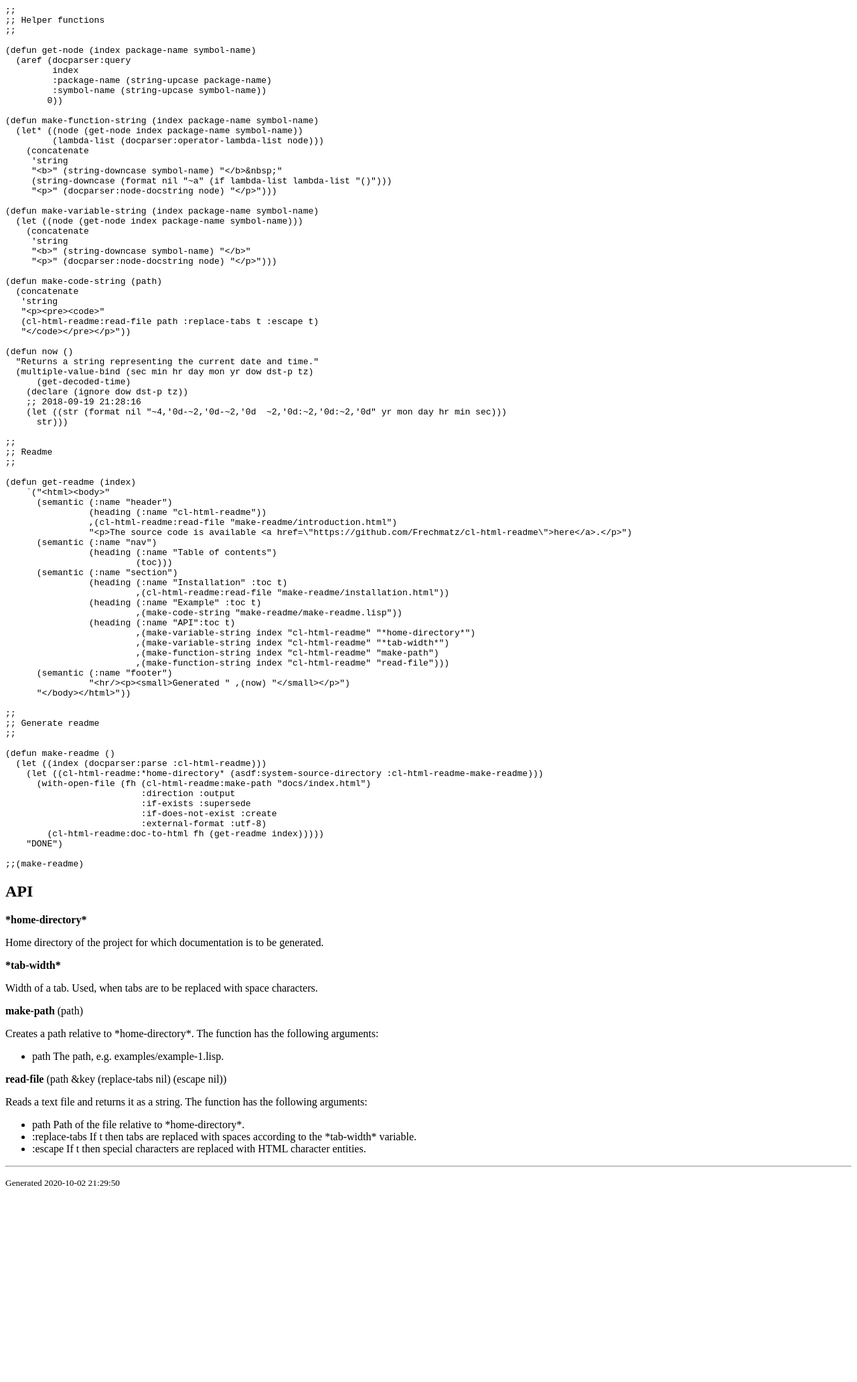
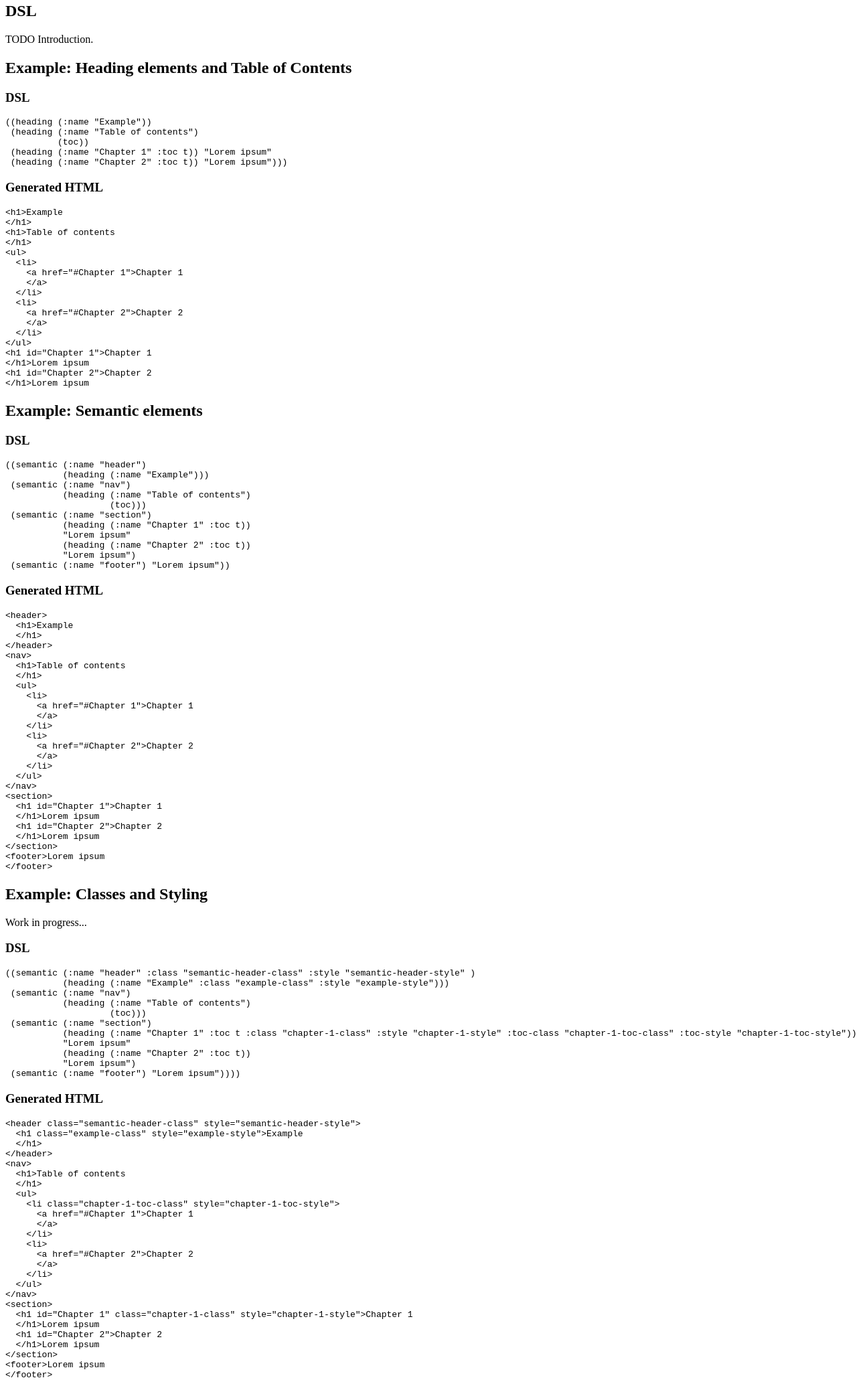
Before and after one commit to Frechmatz/cl-html-readme, a plain HTML site: page docs/index.html in a window 1280 px wide. Shown: the part 582-2646 px from the top of the page at 67% size. Before the commit the page ends 2373 px from the top, so only its background shows below. Drawn offline with Linux system fonts and the light colour scheme.

Commit message:
DSL documentation (work in progress)

```diff
--- a/docs/index.html
+++ b/docs/index.html
@@ -1,4 +1,4 @@
-<html><body><header  ><h1 id="NIL"  >cl-html-readme</h1>A Documentation Generator for Common Lisp projects. The key concepts are as follows:
+<html><body><header><h1>cl-html-readme</h1>A Documentation Generator for Common Lisp projects. The key concepts are as follows:
 <ul>
     <li>The generated documentation consists of HTML files.</li>
     <li>Docstrings are using HTML as markup language.</li>
@@ -7,10 +7,109 @@
     <li>Generation of HTML headings, a Table Of Contents and HTML semantic elements via a DSL.</li>
     <li>No wrapping of the <a href="http://www.lispworks.com/documentation/lw50/CLHS/Body/f_docume.htm">documentation</a> function.</li>
     <li>Keeping predefined HTML markup at a minimum.</li>
-</ul><p>The source code is available <a href="https://github.com/Frechmatz/cl-html-readme">here</a>.</p></header><nav  ><h1 id="NIL"  >Table of contents</h1><ul  ><li  > <a href="#Installation-1">Installation</a></li><li  > <a href="#Example-2">Example</a></li><li  > <a href="#API-3">API</a></li></ul></nav><section  ><h1 id="Installation-1"  >Installation</h1><pre><code>
+</ul><p>The source code is available <a href="https://github.com/Frechmatz/cl-html-readme">here</a>.</p></header><nav><h1>Table of contents</h1><ul><li><a href="#Installation">Installation</a></li><li><a href="#DSL">DSL</a><ul><li><a href="#Example: Heading elements and Table of Contents">Example: Heading elements and Table of Contents</a></li><li><a href="#Example: Semantic elements">Example: Semantic elements</a></li><li><a href="#Example: Classes and Styling">Example: Classes and Styling</a></li></ul></li><li><a href="#API">API</a></li><li><a href="#Complete Readme-Generation example">Complete Readme-Generation example</a></li></ul></nav><section><h1 id="Installation">Installation</h1><pre><code>
 cd ~/quicklisp/local-projects
 git clone https://github.com/Frechmatz/cl-html-readme.git
-</code></pre><h1 id="Example-2"  >Example</h1><p><pre><code>(in-package :cl-html-readme-make-readme)
+</code></pre><h1 id="DSL">DSL</h1><p>TODO Introduction.</p><h2 id="Example: Heading elements and Table of Contents">Example: Heading elements and Table of Contents</h2><h3>DSL</h3><p><pre><code>((heading (:name "Example"))
+ (heading (:name "Table of contents")
+          (toc))
+ (heading (:name "Chapter 1" :toc t)) "Lorem ipsum"
+ (heading (:name "Chapter 2" :toc t)) "Lorem ipsum")))</code></pre></p><h3>Generated HTML</h3><p><pre><code>&lt;h1&gt;Example
+&lt;/h1&gt;
+&lt;h1&gt;Table of contents
+&lt;/h1&gt;
+&lt;ul&gt;
+  &lt;li&gt;
+    &lt;a href="#Chapter 1"&gt;Chapter 1
+    &lt;/a&gt;
+  &lt;/li&gt;
+  &lt;li&gt;
+    &lt;a href="#Chapter 2"&gt;Chapter 2
+    &lt;/a&gt;
+  &lt;/li&gt;
+&lt;/ul&gt;
+&lt;h1 id="Chapter 1"&gt;Chapter 1
+&lt;/h1&gt;Lorem ipsum
+&lt;h1 id="Chapter 2"&gt;Chapter 2
+&lt;/h1&gt;Lorem ipsum</code></pre></p><h2 id="Example: Semantic elements">Example: Semantic elements</h2><h3>DSL</h3><p><pre><code>((semantic (:name "header")
+           (heading (:name "Example")))
+ (semantic (:name "nav")
+           (heading (:name "Table of contents")
+                    (toc)))
+ (semantic (:name "section")
+           (heading (:name "Chapter 1" :toc t))
+           "Lorem ipsum"
+           (heading (:name "Chapter 2" :toc t))
+           "Lorem ipsum")
+ (semantic (:name "footer") "Lorem ipsum"))</code></pre></p><h3>Generated HTML</h3><p><pre><code>&lt;header&gt;
+  &lt;h1&gt;Example
+  &lt;/h1&gt;
+&lt;/header&gt;
+&lt;nav&gt;
+  &lt;h1&gt;Table of contents
+  &lt;/h1&gt;
+  &lt;ul&gt;
+    &lt;li&gt;
+      &lt;a href="#Chapter 1"&gt;Chapter 1
+      &lt;/a&gt;
+    &lt;/li&gt;
+    &lt;li&gt;
+      &lt;a href="#Chapter 2"&gt;Chapter 2
+      &lt;/a&gt;
+    &lt;/li&gt;
+  &lt;/ul&gt;
+&lt;/nav&gt;
+&lt;section&gt;
+  &lt;h1 id="Chapter 1"&gt;Chapter 1
+  &lt;/h1&gt;Lorem ipsum
+  &lt;h1 id="Chapter 2"&gt;Chapter 2
+  &lt;/h1&gt;Lorem ipsum
+&lt;/section&gt;
+&lt;footer&gt;Lorem ipsum
+&lt;/footer&gt;</code></pre></p><h2 id="Example: Classes and Styling">Example: Classes and Styling</h2><p>Work in progress...</p><h3>DSL</h3><p><pre><code>((semantic (:name "header" :class "semantic-header-class" :style "semantic-header-style" )
+           (heading (:name "Example" :class "example-class" :style "example-style")))
+ (semantic (:name "nav")
+           (heading (:name "Table of contents")
+                    (toc)))
+ (semantic (:name "section")
+           (heading (:name "Chapter 1" :toc t :class "chapter-1-class" :style "chapter-1-style" :toc-class "chapter-1-toc-class" :toc-style "chapter-1-toc-style"))
+           "Lorem ipsum"
+           (heading (:name "Chapter 2" :toc t))
+           "Lorem ipsum")
+ (semantic (:name "footer") "Lorem ipsum"))))</code></pre></p><h3>Generated HTML</h3><p><pre><code>&lt;header class="semantic-header-class" style="semantic-header-style"&gt;
+  &lt;h1 class="example-class" style="example-style"&gt;Example
+  &lt;/h1&gt;
+&lt;/header&gt;
+&lt;nav&gt;
+  &lt;h1&gt;Table of contents
+  &lt;/h1&gt;
+  &lt;ul&gt;
+    &lt;li class="chapter-1-toc-class" style="chapter-1-toc-style"&gt;
+      &lt;a href="#Chapter 1"&gt;Chapter 1
+      &lt;/a&gt;
+    &lt;/li&gt;
+    &lt;li&gt;
+      &lt;a href="#Chapter 2"&gt;Chapter 2
+      &lt;/a&gt;
+    &lt;/li&gt;
+  &lt;/ul&gt;
+&lt;/nav&gt;
+&lt;section&gt;
+  &lt;h1 id="Chapter 1" class="chapter-1-class" style="chapter-1-style"&gt;Chapter 1
+  &lt;/h1&gt;Lorem ipsum
+  &lt;h1 id="Chapter 2"&gt;Chapter 2
+  &lt;/h1&gt;Lorem ipsum
+&lt;/section&gt;
+&lt;footer&gt;Lorem ipsum
+&lt;/footer&gt;</code></pre></p><h1 id="API">API</h1><b>*home-directory*</b><p>Home directory of the project for which documentation is to be generated.</p><b>*tab-width*</b><p>Width of a tab. Used, when tabs are to be replaced with space characters.</p><b>make-path</b>&nbsp;(path)<p>Creates a path relative to *home-directory*. The function has the following arguments:
+   <ul>
+      <li>path The path, e.g. examples/example-1.lisp.</li>
+   </ul></p><b>read-file</b>&nbsp;(path &key (replace-tabs nil) (escape nil))<p>Reads a text file and returns it as a string. The function has the following arguments:
+   <ul>
+      <li>path Path of the file relative to *home-directory*.</li>
+      <li>:replace-tabs If t then tabs are replaced with spaces according to the *tab-width* variable.</li>
+      <li>:escape If t then special characters are replaced with HTML character entities.</li>
+   </ul></p><h1 id="Complete Readme-Generation example">Complete Readme-Generation example</h1><p>TODO Introduction. The example uses the docparser library for extraction of docstrings.</p><p><pre><code>(in-package :cl-html-readme-make-readme)
 
 ;;
 ;; Helper functions
@@ -71,13 +170,32 @@ git clone https://github.com/Frechmatz/cl-html-readme.git
       (semantic (:name "section")
                 (heading (:name "Installation" :toc t)
                          ,(cl-html-readme:read-file "make-readme/installation.html"))
-                (heading (:name "Example" :toc t)
-                         ,(make-code-string "make-readme/make-readme.lisp"))
+                (heading (:name "DSL" :toc t)
+                         "&lt;p&gt;TODO Introduction.&lt;/p&gt;"
+                         (heading (:name "Example: Heading elements and Table of Contents" :toc t)
+                                  (heading (:name "DSL")
+                                           ,(make-code-string "make-readme/dsl-example-plain.dsl"))
+                                  (heading (:name "Generated HTML")
+                                           ,(make-code-string "make-readme/dsl-example-plain.html")))
+                         (heading (:name "Example: Semantic elements" :toc t)
+                                  (heading (:name "DSL")
+                                           ,(make-code-string "make-readme/dsl-example-semantic.dsl"))
+                                  (heading (:name "Generated HTML")
+                                           ,(make-code-string "make-readme/dsl-example-semantic.html")))
+                         (heading (:name "Example: Classes and Styling" :toc t)
+                                  "&lt;p&gt;Work in progress...&lt;/p&gt;"
+                                  (heading (:name "DSL")
+                                           ,(make-code-string "make-readme/dsl-example-styling.dsl"))
+                                  (heading (:name "Generated HTML")
+                                           ,(make-code-string "make-readme/dsl-example-styling.html"))))
                 (heading (:name "API":toc t)
                          ,(make-variable-string index "cl-html-readme" "*home-directory*")
                          ,(make-variable-string index "cl-html-readme" "*tab-width*")
                          ,(make-function-string index "cl-html-readme" "make-path")
-                         ,(make-function-string index "cl-html-readme" "read-file")))
+                         ,(make-function-string index "cl-html-readme" "read-file"))
+                (heading (:name "Complete Readme-Generation example" :toc t)
+                         "&lt;p&gt;TODO Introduction. The example uses the docparser library for extraction of docstrings.&lt;/p&gt;"
+                         ,(make-code-string "make-readme/make-readme.lisp")))
       (semantic (:name "footer")
                 "&lt;hr/&gt;&lt;p&gt;&lt;small&gt;Generated " ,(now) "&lt;/small&gt;&lt;/p&gt;")
       "&lt;/body&gt;&lt;/html&gt;"))
@@ -97,12 +215,4 @@ git clone https://github.com/Frechmatz/cl-html-readme.git
         (cl-html-readme:doc-to-html fh (get-readme index)))))
     "DONE")
 
-;;(make-readme)</code></pre></p><h1 id="API-3"  >API</h1><b>*home-directory*</b><p>Home directory of the project for which documentation is to be generated.</p><b>*tab-width*</b><p>Width of a tab. Used, when tabs are to be replaced with space characters.</p><b>make-path</b>&nbsp;(path)<p>Creates a path relative to *home-directory*. The function has the following arguments:
-   <ul>
-      <li>path The path, e.g. examples/example-1.lisp.</li>
-   </ul></p><b>read-file</b>&nbsp;(path &key (replace-tabs nil) (escape nil))<p>Reads a text file and returns it as a string. The function has the following arguments:
-   <ul>
-      <li>path Path of the file relative to *home-directory*.</li>
-      <li>:replace-tabs If t then tabs are replaced with spaces according to the *tab-width* variable.</li>
-      <li>:escape If t then special characters are replaced with HTML character entities.</li>
-   </ul></p></section><footer  ><hr/><p><small>Generated 2020-10-02  21:29:50</small></p></footer></body></html>
+;;(make-readme)</code></pre></p></section><footer><hr/><p><small>Generated 2020-11-12  23:45:40</small></p></footer></body></html>
```
Also changed, not shown: make-readme/dsl-example-plain.html (added, +18 -0 lines), make-readme/dsl-example-semantic.html (added, +26 -0 lines), make-readme/dsl-example-styling.html (added, +26 -0 lines), 8 other files.
